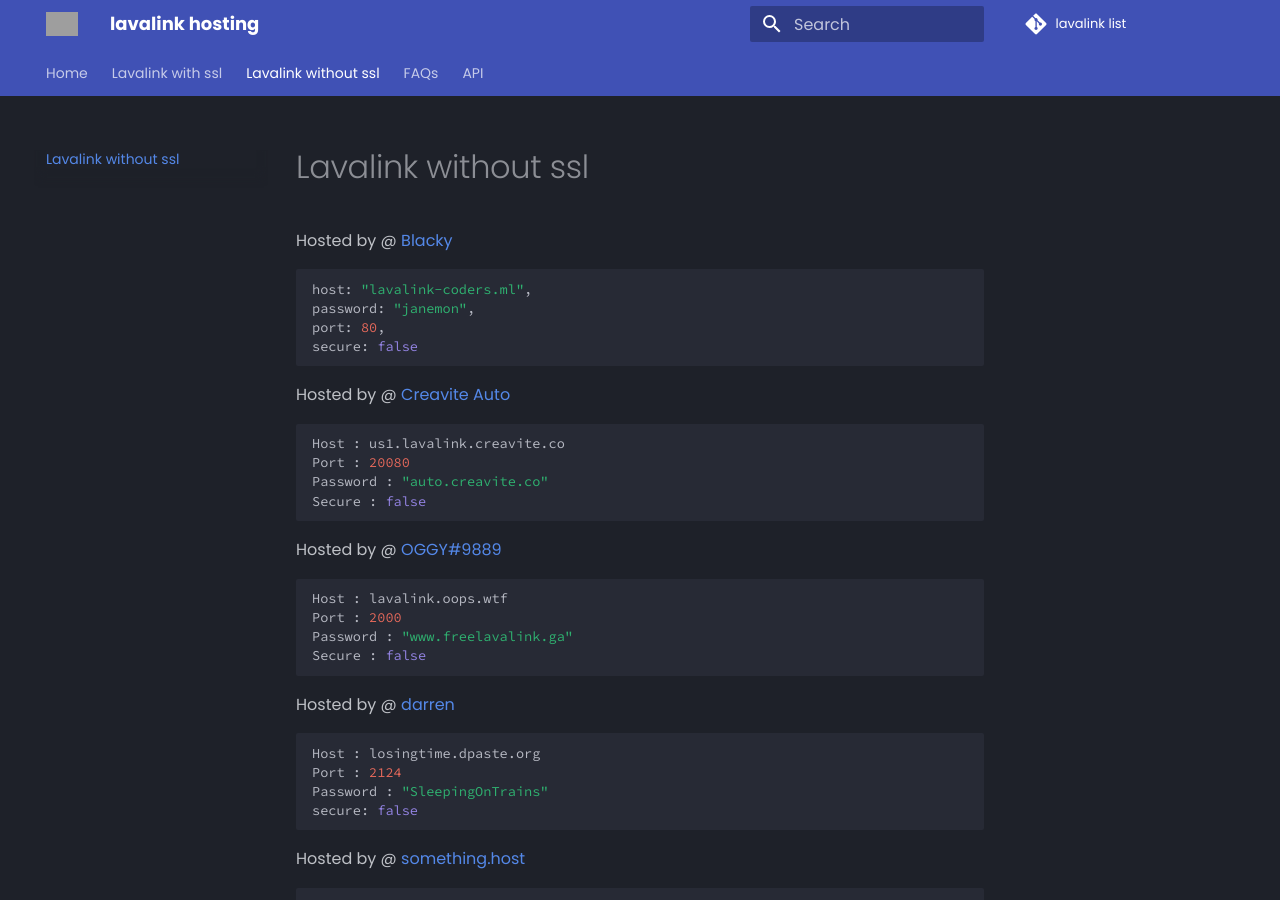
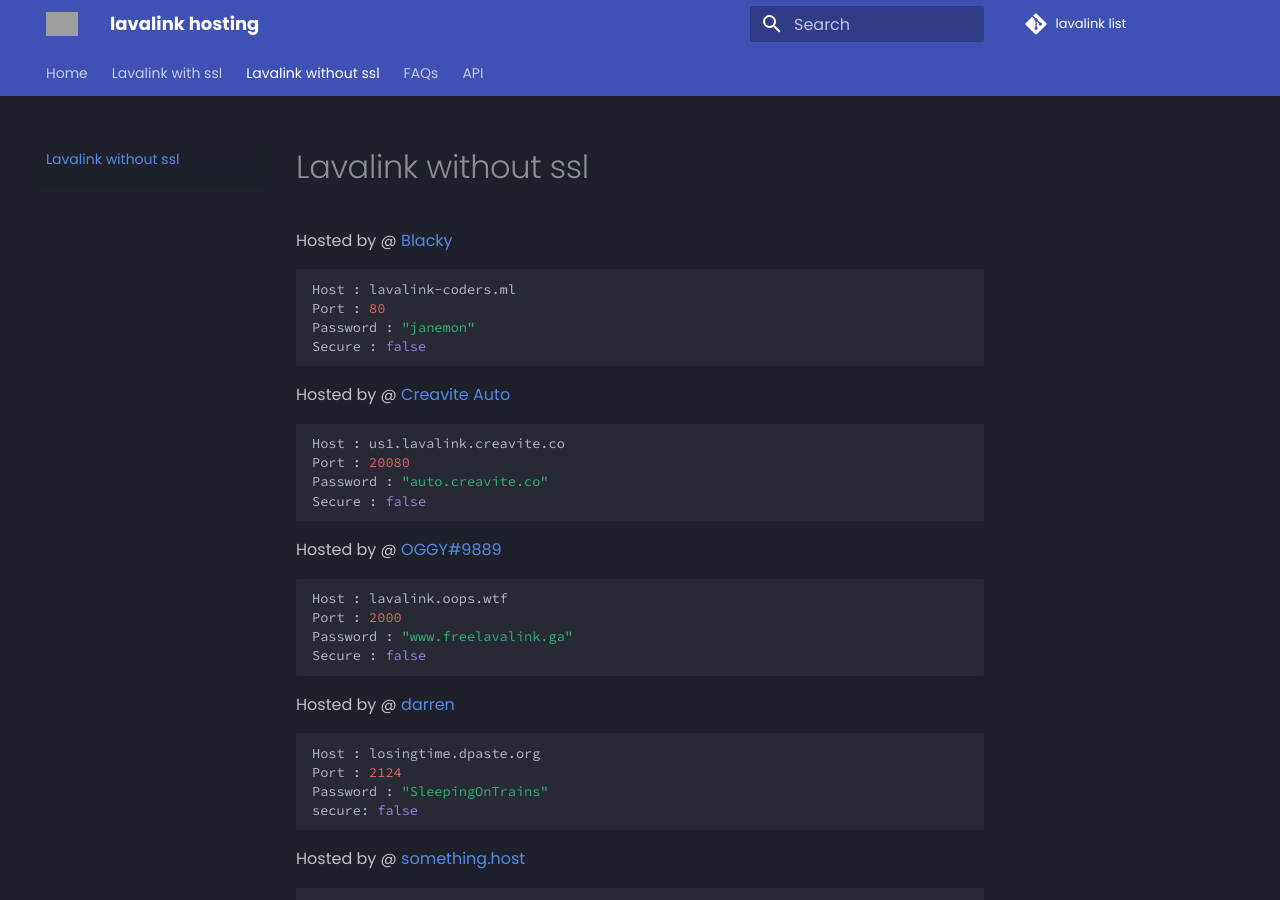
Before and after one commit to DarrenOfficial/lavalink-list, an MkDocs documentation site: the page built from docs/NoSSL/lavalink-without-ssl.md, in a window 1280 px wide and 900 px high. Built offline with MkDocs 1.6.1 and Material for MkDocs 9.7.7, drawn with Linux system fonts in a browser that asks for light colours; comment, search, counter and statistics services are not loaded; part of the change alters nothing that is shown; grey boxes are pictures that could not be loaded.

Commit message:
Reformat

````diff
--- a/docs/NoSSL/lavalink-without-ssl.md
+++ b/docs/NoSSL/lavalink-without-ssl.md
@@ -6,10 +6,10 @@ description: Without SSL should work out of the box!
 ---
 Hosted by @ [Blacky](https://github.com/brblacky)
 ```bash
-host: "lavalink-coders.ml",
-password: "janemon",
-port: 80,
-secure: false
+Host : lavalink-coders.ml
+Port : 80
+Password : "janemon"
+Secure : false
 ```
 Hosted by @ [Creavite Auto](https://auto.creavite.co/?utm_source=lavalinklist&utm_medium=display&utm_campaign=lavalinklist)
 ```bash
````
